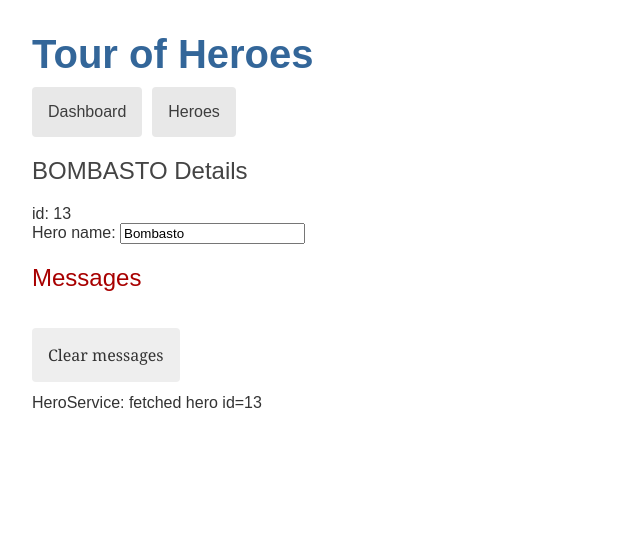
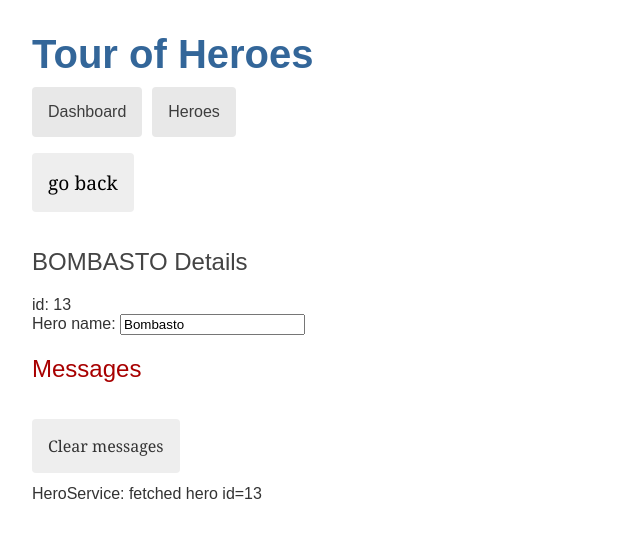
Before and after one commit to colorworld-kr/tour-of-heroes, an Angular app: page /detail/13 in a window 1280 px wide. Shown: the top 538 px of the page, without its empty margins (0-640 px from the left). Built offline with nearby package versions, Linux system fonts and the light colour scheme.

Commit message:
goBack() 버튼 추가

```diff
--- a/src/app/hero-detail/hero-detail.component.html
+++ b/src/app/hero-detail/hero-detail.component.html
@@ -13,7 +13,7 @@
 
 <!-- 직접 hero 정보를 가져오는 방식으로 변경 -->
 <div *ngIf="hero_new">
-
+  <button type="button" (click)="goBack()">go back</button>
   <h2>{{hero_new.name | uppercase}} Details</h2>
   <div><span>id: </span>{{hero_new.id}}</div>
   <div>
--- a/src/app/hero-detail/hero-detail.component.ts
+++ b/src/app/hero-detail/hero-detail.component.ts
@@ -34,4 +34,7 @@ export class HeroDetailComponent implements OnInit {
     this.heroService.getHero(id)
       .subscribe(t_hero => this.hero_new = t_hero);
   }
+  goBack(): void {
+    this.location.back();
+  }
 }
```
